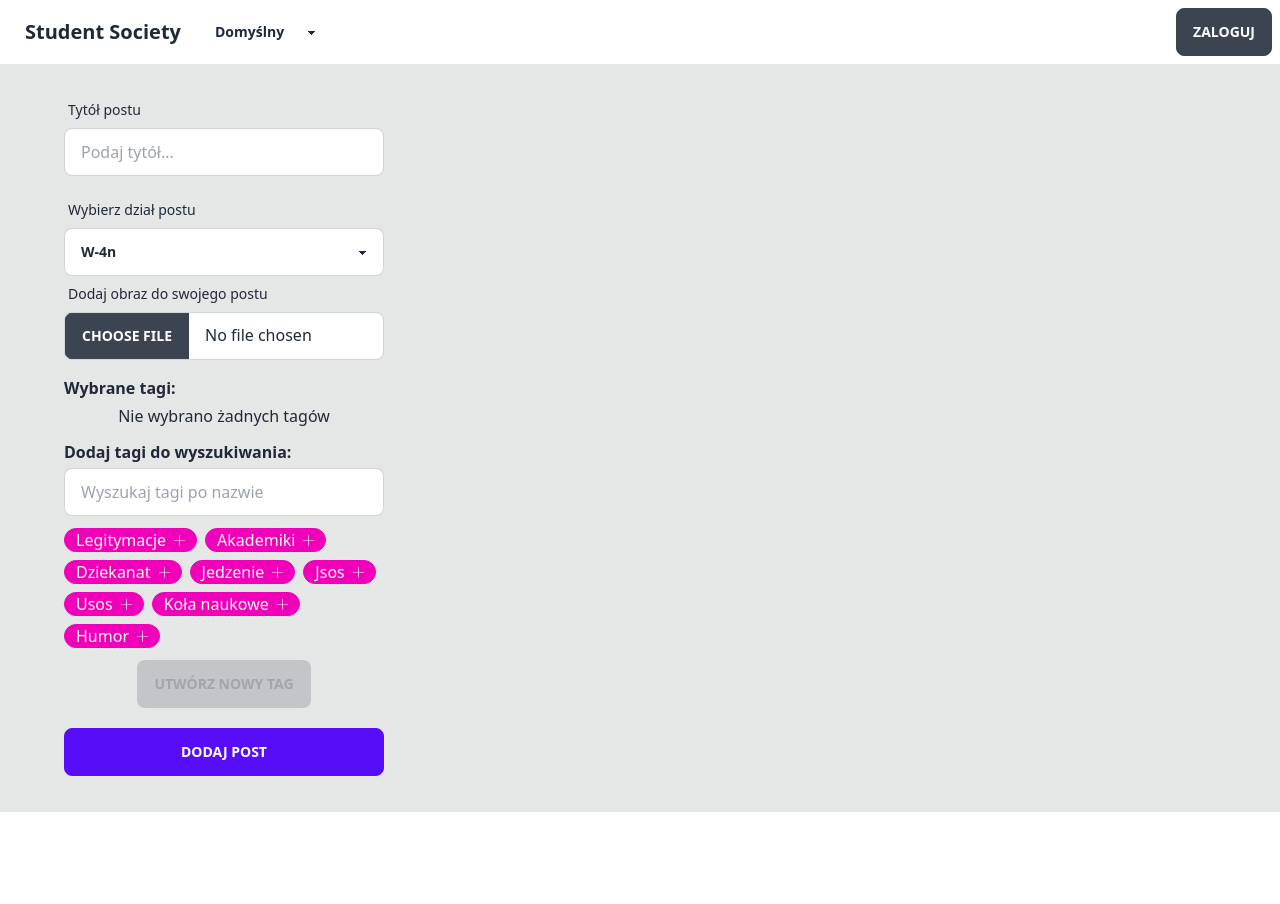
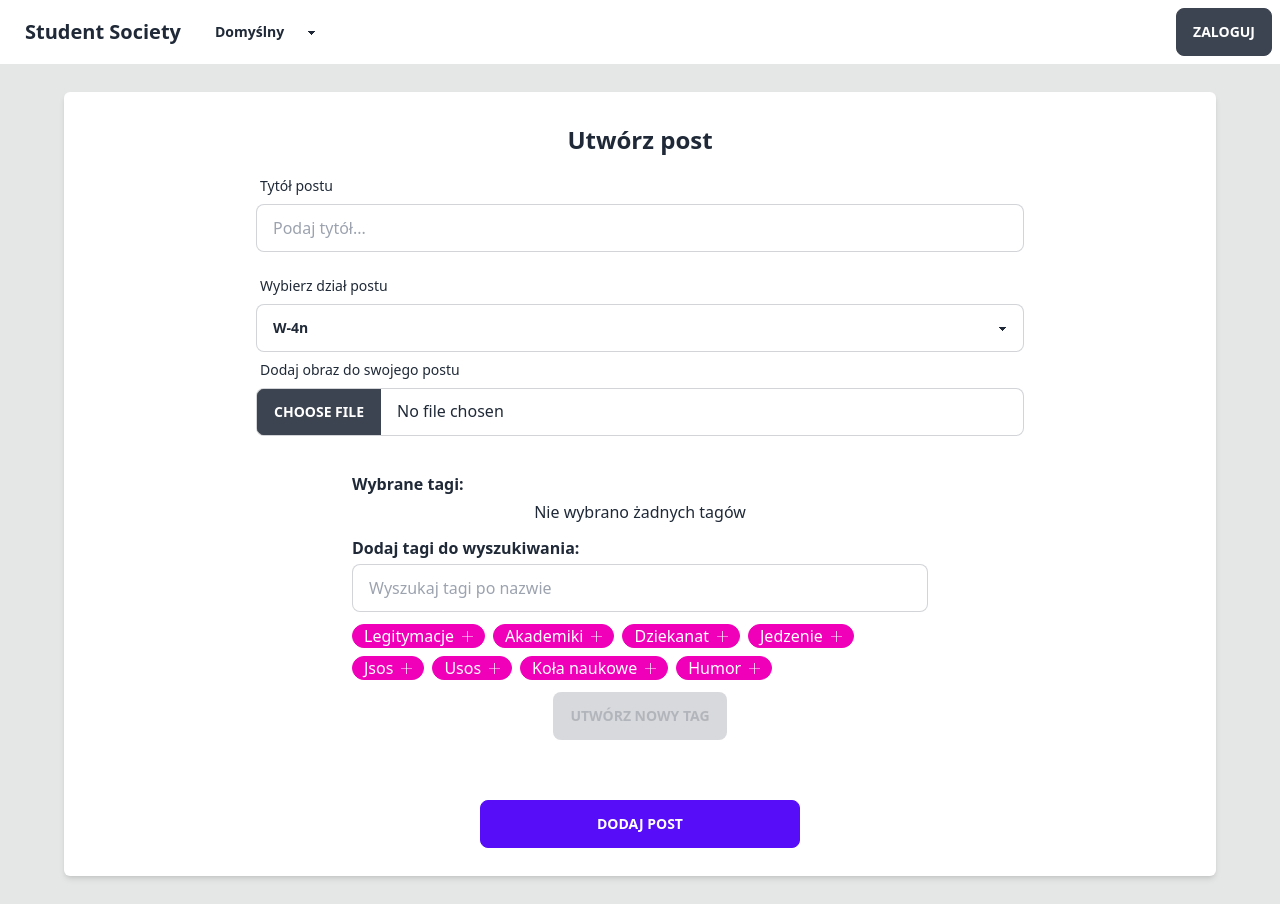
Before and after one commit to EP-coode/ZPI, a Next.js app in the folder renderer/: page /posts/create in a window 1280 px wide. Before the commit the page ends 812 px from the top, so only its background shows below. Built offline with nearby package versions, Linux system fonts and the light colour scheme.

Commit message:
update create post styles

```diff
--- a/renderer/pages/posts/create.tsx
+++ b/renderer/pages/posts/create.tsx
@@ -5,6 +5,7 @@ import {
 } from "next";
 import React from "react";
 import PostEditor from "../../src/components/PostEditor";
+import ContentPane from "../../src/layout/ContentPane";
 import { ContentWrapper } from "../../src/layout/ContentWrapper";
 import { CategoryGroup } from "../../src/model/CategoryGroup";
 import { Post } from "../../src/model/Post";
@@ -32,10 +33,13 @@ const CreatePostPage: NextPage<
   };
   return (
     <ContentWrapper>
-      <PostEditor
-        onPostSubmit={handlePostSubmit}
-        categoryGroups={categoryGroups}
-      />
+      <ContentPane>
+        <h2 className="text-2xl font-semibold m-3">Utwórz post</h2>
+        <PostEditor
+          onPostSubmit={handlePostSubmit}
+          categoryGroups={categoryGroups}
+        />
+      </ContentPane>
     </ContentWrapper>
   );
 };
--- a/renderer/src/components/PostEditor.tsx
+++ b/renderer/src/components/PostEditor.tsx
@@ -44,9 +44,9 @@ const PostEditor = ({ onPostSubmit, editedPost, categoryGroups }: Props) => {
   };
 
   return (
-    <form onSubmit={formik.handleSubmit}>
+    <form onSubmit={formik.handleSubmit} className="flex flex-col items-center max-w-3xl w-full">
       {/* TITLE INPUT */}
-      <div className="form-control">
+      <div className="form-control w-full">
         <label className="label">
           <span className="label-text">Tytół postu</span>
         </label>
@@ -54,7 +54,7 @@ const PostEditor = ({ onPostSubmit, editedPost, categoryGroups }: Props) => {
           type="text"
           name="title"
           placeholder="Podaj tytół..."
-          className={classNames("input input-bordered w-full max-w-xs", {
+          className={classNames("input input-bordered w-full", {
             "input-error": formik.errors.title,
           })}
           onChange={formik.handleChange}
@@ -68,11 +68,11 @@ const PostEditor = ({ onPostSubmit, editedPost, categoryGroups }: Props) => {
       </div>
 
       {/* CATEGORY SELECT */}
-      <div className="form-control w-full max-w-xs">
+      <div className="form-control w-full">
         <label className="label">
           <span className="label-text">Wybierz dział postu</span>
         </label>
-        <select className="select select-bordered w-full max-w-xs">
+        <select className="select select-bordered w-full">
           {categoryGroups.map(({ categories, name, totalPosts }) => (
             <optgroup label={`${name}`} key={name}>
               {categories.map(({ displayName }) => (
@@ -84,7 +84,7 @@ const PostEditor = ({ onPostSubmit, editedPost, categoryGroups }: Props) => {
       </div>
 
       {/* IMAGE INPUT */}
-      <div className="form-control w-full max-w-xs">
+      <div className="form-control w-full">
         <label className="label">
           <span className="label-text">Dodaj obraz do swojego postu</span>
         </label>
@@ -93,7 +93,7 @@ const PostEditor = ({ onPostSubmit, editedPost, categoryGroups }: Props) => {
           name="image"
           accept="image/*"
           className={classNames(
-            "file-input file-input-bordered w-full max-w-xs",
+            "file-input file-input-bordered w-full",
             {
               "input-error": formik.errors.image,
             }
@@ -113,7 +113,7 @@ const PostEditor = ({ onPostSubmit, editedPost, categoryGroups }: Props) => {
       </div>
 
       {/* TAGS */}
-      <div className="form-control w-full max-w-xs">
+      <div className="form-control w-full mt-5 mb-10 flex items-center">
         <TagsPicker
           noTagsSelectedMsg="Nie wybrano żadnych tagów"
           pickedLabel="Wybrane tagi:"
--- a/renderer/src/layout/ContentPane.tsx
+++ b/renderer/src/layout/ContentPane.tsx
@@ -8,7 +8,7 @@ type Props = {
 const ContentPane = ({ children, className }: Props) => {
   return (
     <div
-      className={`flex flex-wrap w-full bg-base-100 shadow-md rounded-md justify-center items-center mx-auto py-5 px-3 ${className}`}
+      className={`flex flex-col flex-wrap w-full bg-base-100 shadow-md rounded-md justify-center items-center mx-auto py-5 px-3 ${className ?? ""}`}
     >
       {children}
     </div>
```
